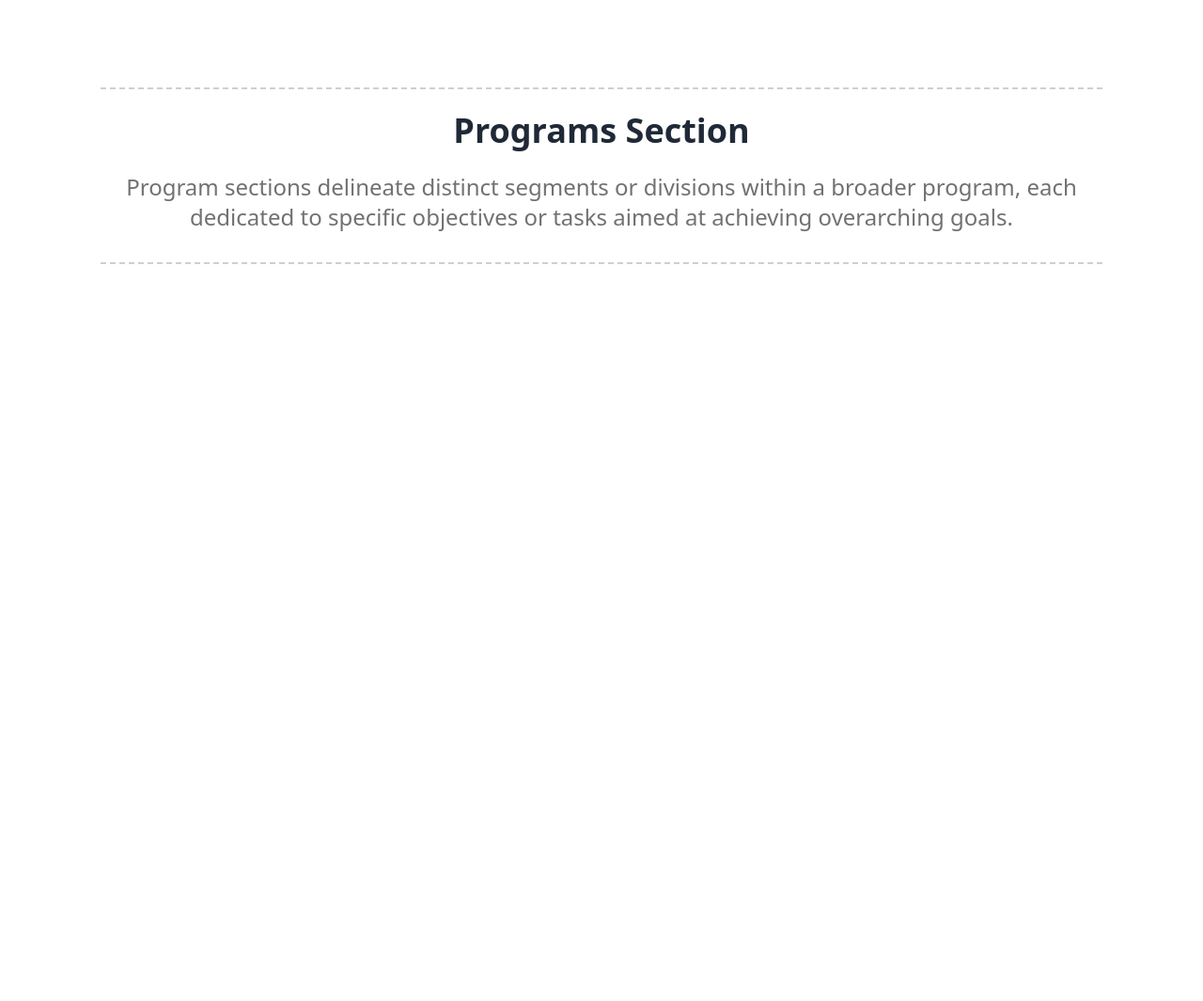
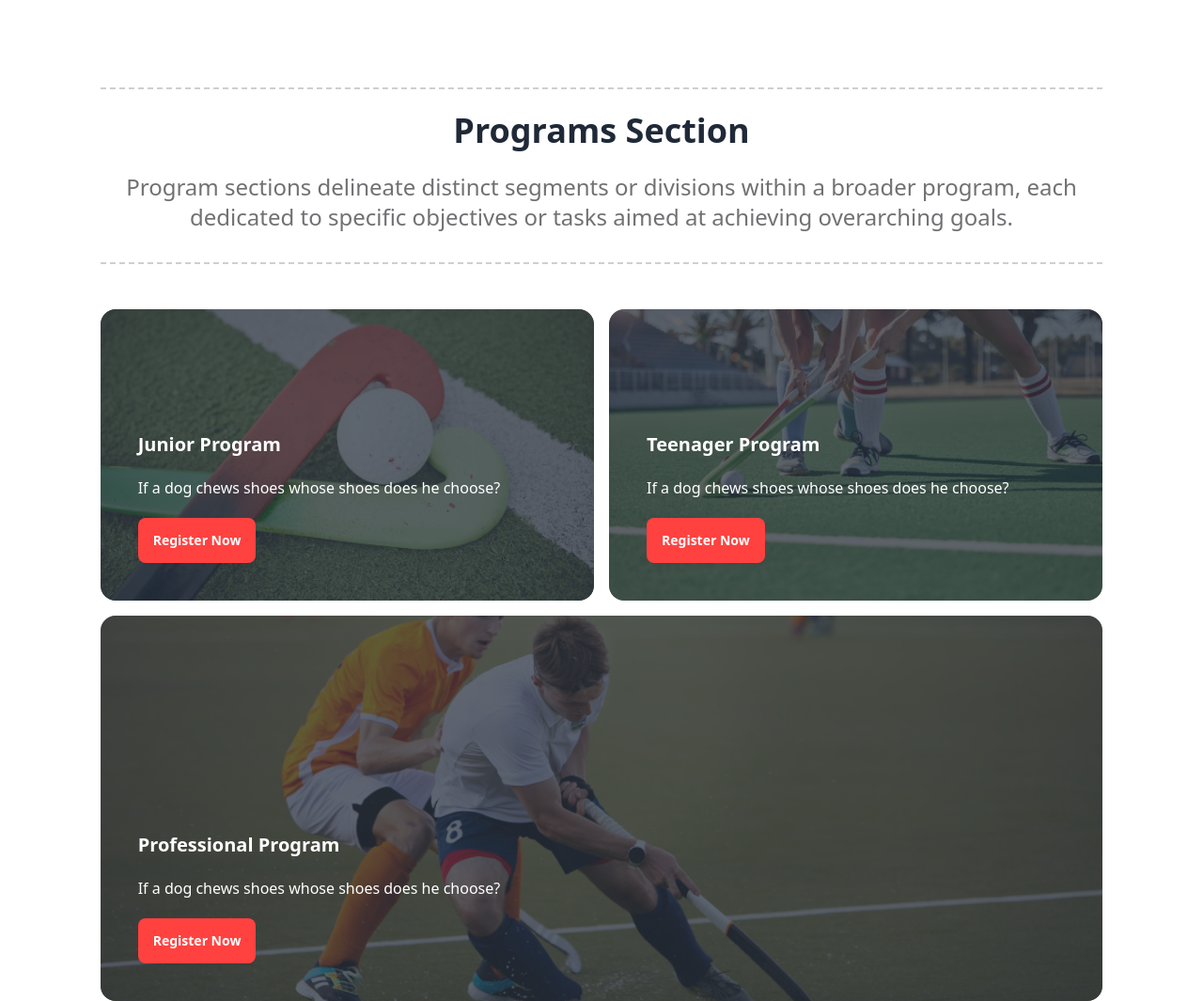
Before and after one commit to MARS-CSE/Assignment-3, a plain HTML site: page index.html in a window 1280 px wide. Shown: the part 1330-2395 px from the top of the page at 94% size. Before the commit the page ends 1627 px from the top, so only its background shows below. Drawn offline with nearby package versions, Linux system fonts and the light colour scheme.

Commit message:
Program Cards added

```diff
--- a/index.html
+++ b/index.html
@@ -1,5 +1,5 @@
 <!DOCTYPE html>
-<html lang="en">
+<html lang="en" data-theme="light">
 
 <head>
     <meta charset="UTF-8" />
@@ -170,6 +170,44 @@
         </div>
         <!-- Program Section -->
 
+        <!-- Program Cards -->
+        <div class=" mt-12 grid grid-cols-1 gap-4 md:grid-cols-2">
+            <div class="card   image-full">
+                <figure><img src="/Images/2.png" alt="Shoes" /></figure>
+                <div class="text-white flex flex-col justify-end p-10 gap-5 z-10">
+                    <h2 class="card-title">Junior Program</h2>
+                    <p>If a dog chews shoes whose shoes does he choose?</p>
+
+                    <div class="card-actions">
+                        <button class="btn bg-btnBG text-white border-none">Register Now</button>
+                    </div>
+                </div>
+            </div>
+            <div class="card   image-full">
+                <figure><img src="/Images/3.png" alt="Shoes" /></figure>
+                <div class="text-white flex flex-col justify-end p-10 gap-5 z-10">
+                    <h2 class="card-title">Teenager Program</h2>
+                    <p>If a dog chews shoes whose shoes does he choose?</p>
+
+                    <div class="card-actions">
+                        <button class="btn bg-btnBG text-white border-none">Register Now</button>
+                    </div>
+                </div>
+            </div>
+            <div class="col-span-1 card md:col-span-2  image-full">
+                <figure><img src="/Images/4.png" alt="Shoes" /></figure>
+                <div class="text-white flex flex-col justify-end p-10 gap-5 z-10">
+                    <h2 class="card-title">Professional Program</h2>
+                    <p>If a dog chews shoes whose shoes does he choose?</p>
+
+                    <div class="card-actions">
+                        <button class="btn bg-btnBG text-white border-none">Register Now</button>
+                    </div>
+                </div>
+            </div>
+        </div>
+        <!-- Program Cards -->
+
 
 
 </body>
```
